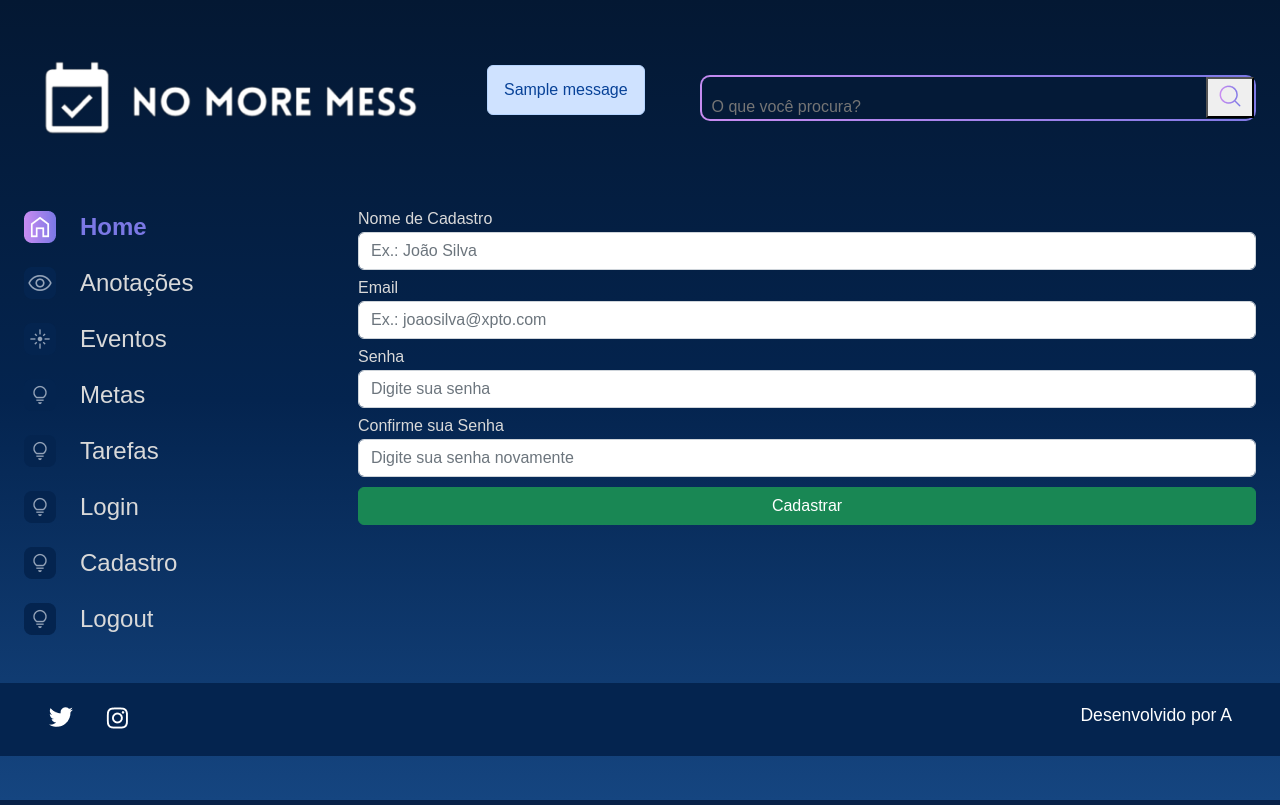
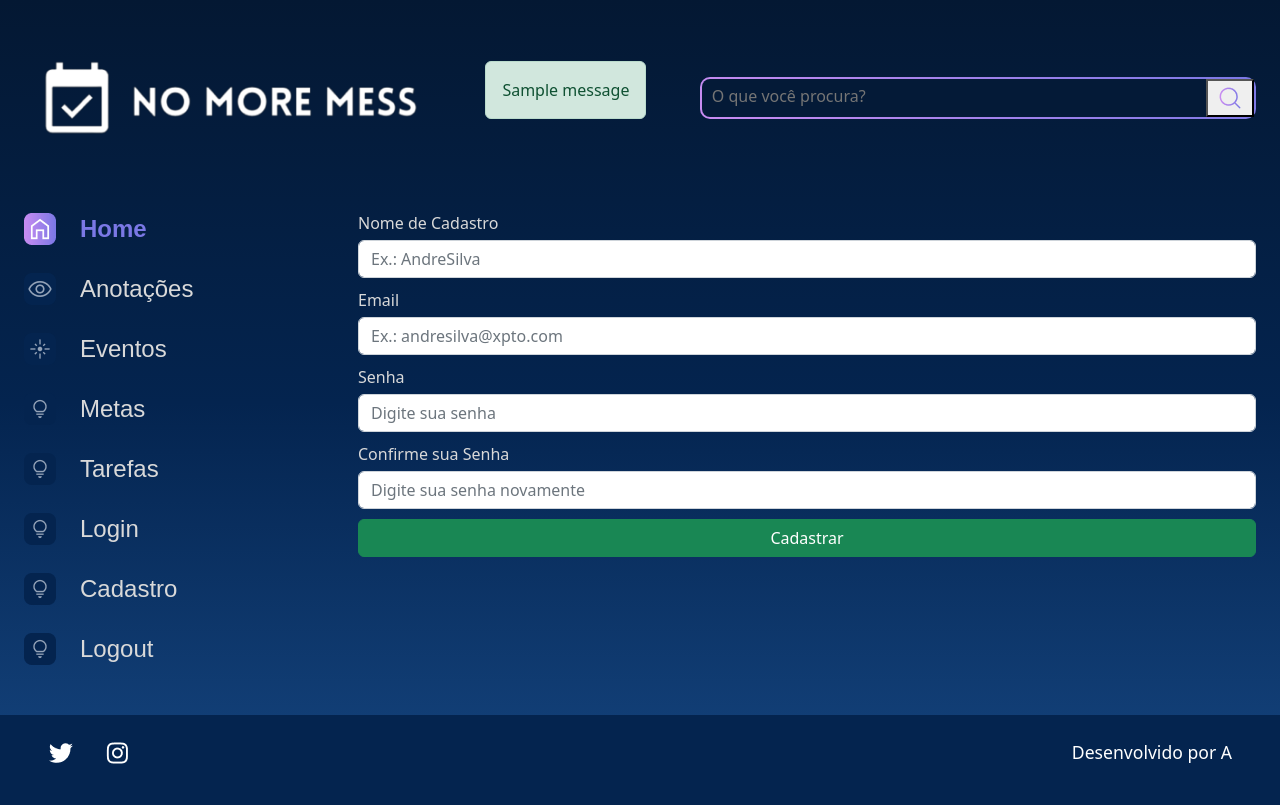
Before and after one commit to Andrepj10/OficinaEDev, a Django app: page /cadastro in a window 1280 px wide. Run offline with Django 4.2, Linux system fonts and the light colour scheme; tables that the repository leaves empty hold one stand-in row (values such as "Sample post"); one stand-in notice (Sample message) is shown.

Commit message:
reorganização do projeto

```diff
--- a/setup/static/styles/style.css
+++ b/setup/static/styles/style.css
@@ -407,3 +407,14 @@ table {
     --bs-alert-bg: #cfe2ff;
     --bs-alert-border-color: #b6d4fe;
 }
+.alert-success {
+    --bs-alert-color: #0f5132;
+    --bs-alert-bg: #d1e7dd;
+    --bs-alert-border-color: #badbcc;
+}
+
+.alert-danger {
+    --bs-alert-color: #842029;
+    --bs-alert-bg: #f8d7da;
+    --bs-alert-border-color: #f5c2c7;
+}
--- a/templates/agenda/base.html
+++ b/templates/agenda/base.html
@@ -18,9 +18,9 @@
 
 <body>
 
-    {% include 'agenda/partials/_menuLateral.html '%}
+    {% include 'partials/_menuLateral.html '%}
     {% block content%} {% endblock%}
-    {% include 'agenda/partials/_footer.html '%}
+    {% include 'partials/_footer.html '%}
 
 </body>
 
--- /dev/null
+++ b/templates/partials/_alertas.html
@@ -0,0 +1,7 @@
+{% if messages %}
+    {% for message in messages %}
+        <div class="alert alert-{{ message.tags }}">
+            {{message}}
+        </div>
+    {% endfor %}
+{% endif %}
--- a/templates/usuarios/cadastro.html
+++ b/templates/usuarios/cadastro.html
@@ -1,8 +1,6 @@
 {% load static %}
-
 <!DOCTYPE html>
 <html lang="pt-br">
-
 <head>
     <meta charset="UTF-8">
     <meta http-equiv="X-UA-Compatible" content="IE=edge">
@@ -11,20 +9,15 @@
     <link rel="preconnect" href="https://fonts.googleapis.com">
     <link rel="preconnect" href="https://fonts.gstatic.com" crossorigin>
     <link href="https://fonts.googleapis.com/css2?family=Poppins:wght@400;500;600&display=swap" rel="stylesheet">
-
+    <link rel="stylesheet" href="{% static '/styles/style.css' %}">
     <link href="https://cdn.jsdelivr.net/npm/bootstrap@5.2.2/dist/css/bootstrap.min.css" rel="stylesheet" integrity="sha384-Zenh87qX5JnK2Jl0vWa8Ck2rdkQ2Bzep5IDxbcnCeuOxjzrPF/et3URy9Bv1WTRi" crossorigin="anonymous">
-    <link rel="stylesheet" href="{% static '/styles/style.css' %}">
 </head>
 
 <body>
     <div class="pagina-inicial">
         <header class="cabecalho">
             <img src="{% static '/assets/logo/logoOficina.png' %}" alt="NMM" />
-            {% for message in messages %}
-            <div class="alert alert-primary">
-                <p id="messages">{{message}}</p>
-            </div>
-            {% endfor %}
+            {% include 'partials/_alertas.html' %}
             <div class="cabecalho__busca">
                 <div class="busca__fundo">
                     <form action="{% url 'buscar' %}">
@@ -58,6 +51,11 @@
                         <label for="{{ field.id_for_label }}" style="color:#D9D9D9; margin-bottom: 5px;">{{field.label}}</label>
                         {{ field }}
                     </div>
+                    {% for error in field.errors %}
+                    <div class="alert alert-danger">
+                        {{error}}
+                    </div>
+                    {% endfor %}
                     {% endfor %}
                     </div>
                         <div>
@@ -70,4 +68,4 @@
     </div>
 </body>
 
-{% include 'agenda/partials/_footer.html' %}
+{% include 'partials/_footer.html' %}
--- a/usuarios/forms.py
+++ b/usuarios/forms.py
@@ -8,7 +8,7 @@ class LoginForms(forms.Form):
         widget=forms.TextInput(
             attrs={
                 'class': 'form-control',
-                "placeholder":"Ex : João Silva",
+                "placeholder":"Ex : AndreSilva",
             }
         )
     )
@@ -32,7 +32,7 @@ class CadastroForms(forms.Form):
         widget=forms.TextInput(
             attrs={
                 'class': 'form-control',
-                'placeholder': 'Ex.: João Silva',
+                'placeholder': 'Ex.: AndreSilva',
             }
         )
     )
@@ -43,7 +43,7 @@ class CadastroForms(forms.Form):
         widget=forms.EmailInput(
             attrs={
                 'class': 'form-control',
-                'placeholder': 'Ex.: joaosilva@xpto.com',
+                'placeholder': 'Ex.: andresilva@xpto.com',
             }
         )
     )
@@ -69,3 +69,25 @@ class CadastroForms(forms.Form):
             }
         ),
     )
+
+
+    def clean_nome_cadastro(self):
+        nome = self.cleaned_data.get('nome_cadastro')
+
+        if nome:
+            nome = nome.strip()
+            if ' ' in nome:
+                raise forms.ValidationError('Espaços não são permitidos nesse campo')
+            else:
+                return nome
+
+
+    def clean_senha_2(self):
+        senha_1 = self.cleaned_data.get('senha_1')
+        senha_2 = self.cleaned_data.get('senha_2')
+
+        if senha_1 and senha_2:
+            if senha_1 != senha_2:
+                raise forms.ValidationError('As Senhas não são iguais')
+            else:
+                return senha_2
--- a/usuarios/views.py
+++ b/usuarios/views.py
@@ -39,10 +39,6 @@ def cadastro(request):
     if request.method == 'POST':
         form = CadastroForms(request.POST)
         if form.is_valid():
-            if form["senha_1"].value() != form["senha_2"].value():
-                messages.error(request, 'Senhas não são iguais')
-                return redirect ('cadastro')
-
             nome=form['nome_cadastro'].value()
             email=form['email'].value()
             senha=form['senha_1'].value()
```
Also changed, not shown: setup/settings.py (+7 -0 lines), templates/usuarios/login.html (+3 -8 lines), templates/partials/_footer.html (renamed from templates/agenda/partials/_footer.html), templates/partials/_menuLateral.html (renamed from templates/agenda/partials/_menuLateral.html).
